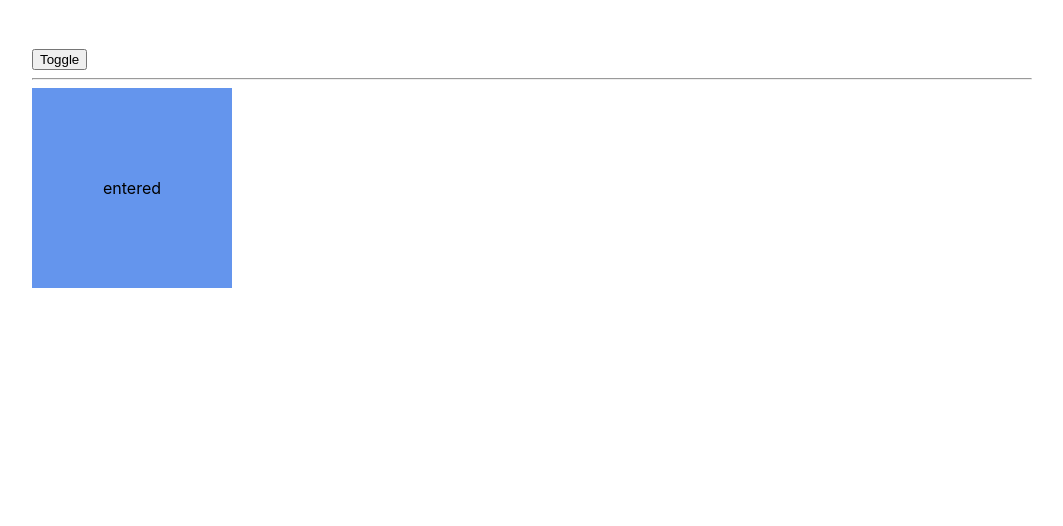
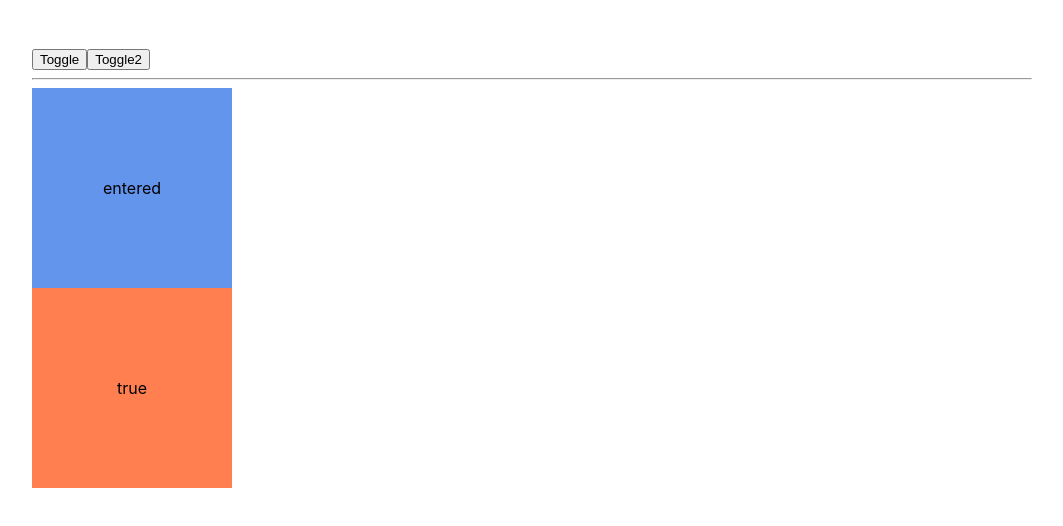
Before and after one commit to Zlo13/react-animation, a React (Create React App) app: page / in a window 1280 px wide. Shown: the top 526 px of the page, without its empty margins (108-1171 px from the left). Built offline with nearby package versions, Linux system fonts and the light colour scheme.

Commit message:
127 Анимация с CSSTransition

```diff
--- a/src/App.js
+++ b/src/App.js
@@ -1,12 +1,14 @@
 import React, {useState} from "react";
-import { Transition } from 'react-transition-group'
+import { Transition, CSSTransition } from 'react-transition-group'
 
  export default function App() {
    const [toggle, setToggle]= useState(true)
+   const [toggle2, setToggle2]= useState(true)
 
   return (
     <div className='container'>
       <button onClick={()=>setToggle(!toggle)}>Toggle</button>
+      <button onClick={()=>setToggle2(!toggle2)}>Toggle2</button>
       <hr/>
       <div className="blocks">
         <Transition
@@ -26,6 +28,18 @@
         >
           {state => <div className={`square blue ${state}`}>{state}</div>}
         </Transition>
+        <CSSTransition
+          in={toggle2}
+          timeout={1000}
+          classNames='os'
+          mountOnEnter
+          unmountOnExit
+        >
+          <div className="square orange">
+            {toggle2.toString()}
+          </div>
+        </CSSTransition>
+
 
       </div>
     </div>
--- a/src/index.css
+++ b/src/index.css
@@ -47,7 +47,26 @@
 .square.orange{
   background: #ff7f50;
 }
-
+.os-enter{
+  opacity: 0;
+}
+.os-enter-active{
+  opacity: 1;
+  transition: opacity 1s;
+}
+.os-enter-done {
+  transform: matrix(0);
+}
+.os-exit{
+  opacity: 1;
+}
+.os-exit-active{
+  opacity: 0;
+  transition: opacity 1s;
+}
+os-exit-done{
+  opacity: 0;
+}
 @keyframes square {
   0%{
     opacity: 0;
```
Also changed, not shown: 1 other file (tests, documents, lock files or other folders).
